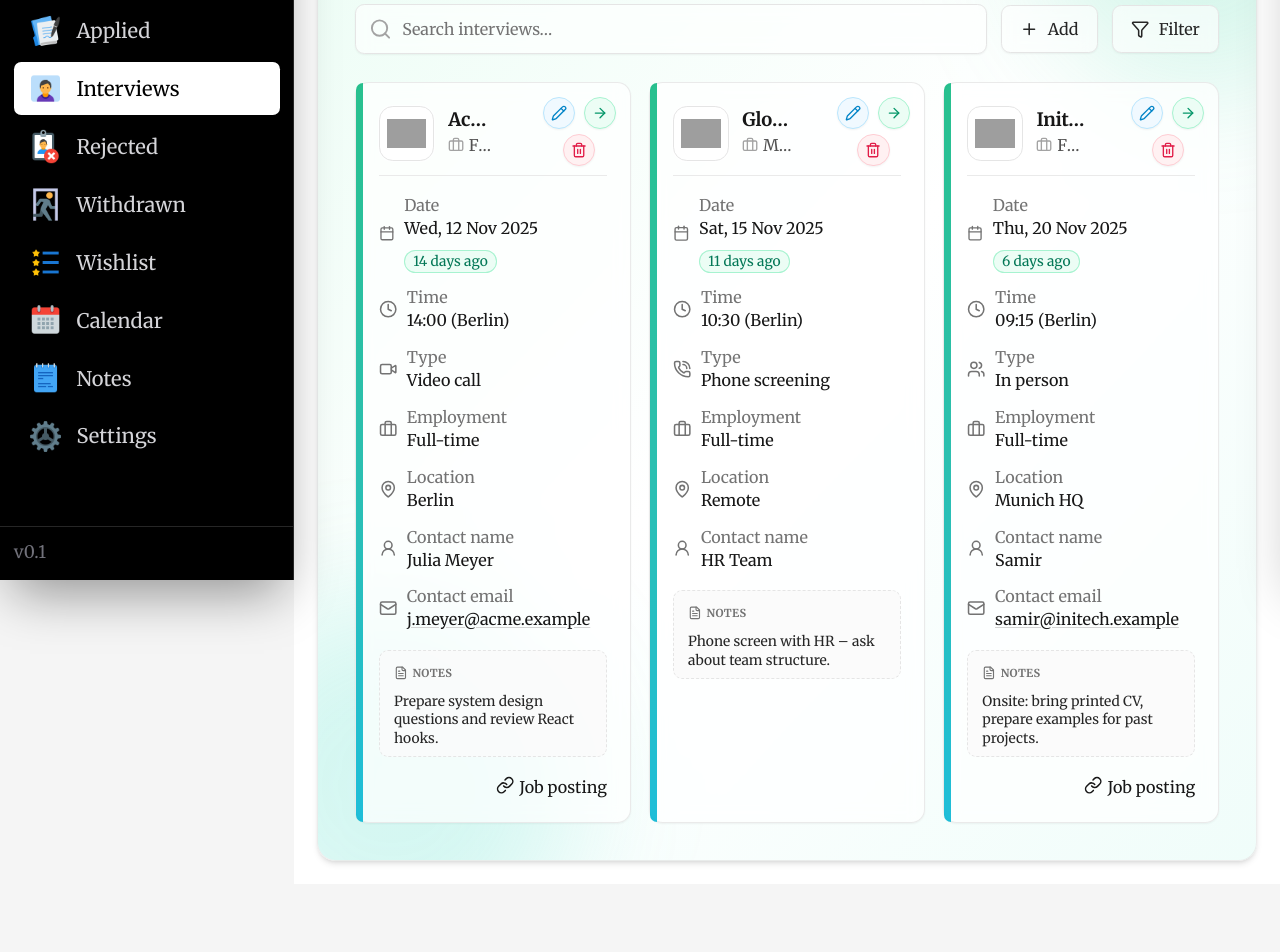
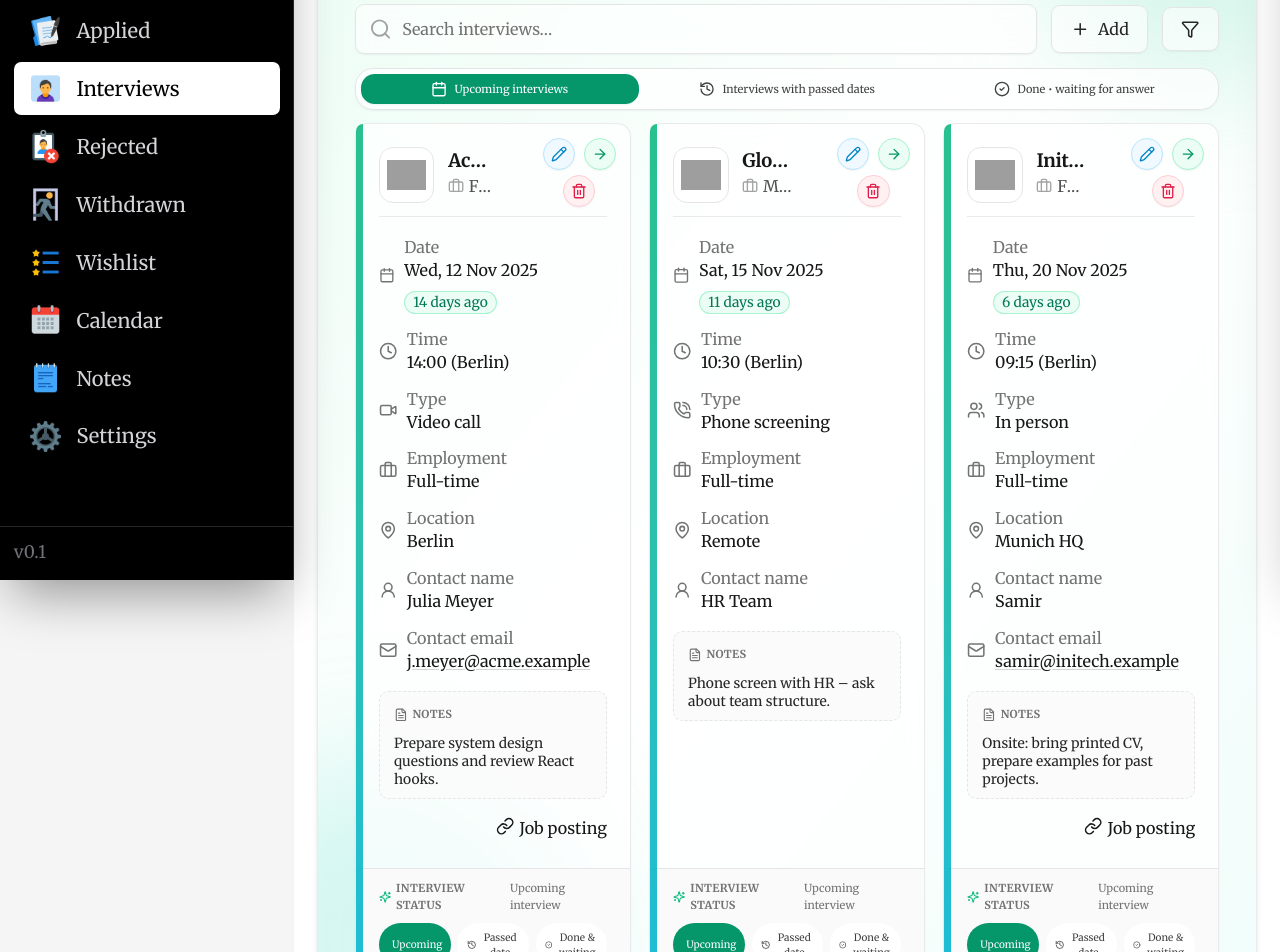
Before and after one commit to ThaerA7/applications_tracker, a Next.js app: page /interviews in a window 1280 px wide. Shown: the part 220-1172 px from the top of the page. Before the commit the page ends 1104 px from the top, so only its background shows below. Built offline with nearby package versions, Linux system fonts and the light colour scheme; grey boxes are pictures that could not be loaded.

Commit message:
added status for interviews

```diff
--- a/app/interviews/InterviewCard.tsx
+++ b/app/interviews/InterviewCard.tsx
@@ -17,20 +17,30 @@ import {
   Pencil,
   ArrowRight,
   FileText,
+  Sparkles,
+  History,
+  CheckCircle2,
 } from "lucide-react";
 import type { Interview } from "../../components/dialogs/ScheduleInterviewDialog";
 
+type InterviewStage = "upcoming" | "past" | "done";
+
+export type InterviewWithStage = Interview & {
+  stage: InterviewStage;
+};
+
 type InterviewCardProps = {
-  item: Interview;
+  item: InterviewWithStage;
   typeIcon: ComponentType<any>;
   typeLabel: string;
   date: string;
   time: string;
   countdownLabel: string | null;
   appliedLabel: string | null;
-  onEdit: (item: Interview) => void;
-  onMove: (item: Interview) => void;
-  onDelete: (item: Interview) => void;
+  onEdit: (item: InterviewWithStage) => void;
+  onMove: (item: InterviewWithStage) => void;
+  onDelete: (item: InterviewWithStage) => void;
+  onStageChange: (stage: InterviewStage) => void;
 };
 
 export default function InterviewCard({
@@ -44,19 +54,25 @@ export default function InterviewCard({
   onEdit,
   onMove,
   onDelete,
+  onStageChange,
 }: InterviewCardProps) {
+  const stage = item.stage;
+
   return (
     <article
       id={`interview-card-${item.id}`}
       className={[
-        "relative group rounded-xl border border-neutral-200/80 p-5 shadow-sm transition-all",
+        "relative group rounded-xl border border-neutral-200/80 shadow-sm transition-all",
         "bg-white/80 backdrop-blur supports-[backdrop-filter]:bg-white/70",
         "hover:-translate-y-0.5 hover:shadow-md",
         "before:absolute before:inset-y-0 before:left-0 before:w-1.5 before:rounded-l-xl",
         "before:bg-gradient-to-b before:from-emerald-500 before:via-teal-500 before:to-cyan-500",
         "before:opacity-90",
+        "flex h-full flex-col", // make card stretch + allow footer to stick to bottom
       ].join(" ")}
     >
+      {/* Inner padding container for main content */}
+      <div className="relative flex-1 p-5 pb-6">
         {/* Top-right actions: Edit + Move on top, Delete centered below */}
         <div className="absolute right-3 top-3 z-10 flex flex-col items-center gap-1">
           {/* Top row: Edit + Move */}
@@ -171,7 +187,9 @@ export default function InterviewCard({
             <TypeIcon className="h-4 w-4 text-neutral-500" aria-hidden="true" />
             <div className="flex flex-col">
               <dt className="text-neutral-500">Type</dt>
-            <dd className="font-medium text-neutral-900">{typeLabel || "-"}</dd>
+              <dd className="font-medium text-neutral-900">
+                {typeLabel || "-"}
+              </dd>
             </div>
           </div>
 
@@ -194,7 +212,10 @@ export default function InterviewCard({
           {/* Applied date + countup (only if we have appliedOn) */}
           {item.appliedOn && (
             <div className="flex items-center gap-2">
-            <Calendar className="h-4 w-4 text-neutral-500" aria-hidden="true" />
+              <Calendar
+                className="h-4 w-4 text-neutral-500"
+                aria-hidden="true"
+              />
               <div className="flex flex-col">
                 <dt className="text-neutral-500">Applied</dt>
                 <dd className="font-medium text-neutral-900 flex flex-wrap items-baseline gap-2">
@@ -215,7 +236,9 @@ export default function InterviewCard({
               <MapPin className="h-4 w-4 text-neutral-500" aria-hidden="true" />
               <div className="flex flex-col">
                 <dt className="text-neutral-500">Location</dt>
-              <dd className="font-medium text-neutral-900">{item.location}</dd>
+                <dd className="font-medium text-neutral-900">
+                  {item.location}
+                </dd>
               </div>
             </div>
           )}
@@ -297,6 +320,70 @@ export default function InterviewCard({
             </a>
           </div>
         )}
+      </div>
+
+      {/* Follow-up status toggle – full-width footer, edges aligned with card bottom edges */}
+      <div
+        className={[
+          "mt-auto border-t border-neutral-200 bg-neutral-50/95 px-5 py-2.5",
+          "-mb-px rounded-b-xl", // hug bottom radius of the card
+        ].join(" ")}
+      >
+        <div className="flex items-center justify-between gap-2">
+          <div className="inline-flex items-center gap-1 text-[11px] font-semibold uppercase tracking-wide text-neutral-500">
+            <Sparkles className="h-3 w-3 text-emerald-500" aria-hidden="true" />
+            <span>Interview status</span>
+          </div>
+          <span className="text-[11px] text-neutral-500">
+            {stage === "upcoming"
+              ? "Upcoming interview"
+              : stage === "past"
+              ? "Interview date has passed"
+              : "Done – waiting for an answer"}
+          </span>
+        </div>
+
+        <div
+          className="mt-2 grid grid-cols-3 gap-1.5"
+          role="tablist"
+          aria-label="Change interview status"
+        >
+          {(
+            [
+              ["upcoming", "Upcoming"] as const,
+              ["past", "Passed date"] as const,
+              ["done", "Done & waiting"] as const,
+            ] satisfies [InterviewStage, string][]
+          ).map(([key, label]) => {
+            const active = stage === key;
+            const Icon =
+              key === "upcoming"
+                ? Calendar
+                : key === "past"
+                ? History
+                : CheckCircle2;
+
+            return (
+              <button
+                key={key}
+                type="button"
+                onClick={() => onStageChange(key)}
+                className={[
+                  "flex items-center justify-center gap-1 rounded-full px-2 py-1.5 text-[11px] font-medium transition",
+                  active
+                    ? "bg-emerald-600 text-white shadow-sm"
+                    : "bg-white text-neutral-700 hover:bg-neutral-50",
+                ].join(" ")}
+                aria-pressed={active}
+                role="tab"
+              >
+                <Icon className="h-3 w-3" aria-hidden="true" />
+                <span className="text-[10px]">{label}</span>
+              </button>
+            );
+          })}
+        </div>
+      </div>
     </article>
   );
 }
--- a/app/interviews/page.tsx
+++ b/app/interviews/page.tsx
@@ -16,6 +16,8 @@ import {
   Video,
   Users,
   History,
+  Calendar,
+  CheckCircle2,
 } from "lucide-react";
 import Image from "next/image";
 import ScheduleInterviewDialog, {
@@ -25,7 +27,9 @@ import ScheduleInterviewDialog, {
 import MoveApplicationDialog from "../../components/dialogs/MoveApplicationDialog";
 import type { RejectionDetails } from "../../components/dialogs/MoveToRejectedDialog";
 import type { WithdrawnDetails } from "../../components/dialogs/MoveToWithdrawnDialog";
-import InterviewCard from "./InterviewCard";
+import InterviewCard, {
+  type InterviewWithStage,
+} from "./InterviewCard";
 import { animateCardExit } from "../../components/dialogs/cardExitAnimation";
 
 import ActivityLogSidebar, {
@@ -69,6 +73,8 @@ type WithdrawnRecord = {
   withdrawnReason?: WithdrawnDetails["reason"];
 };
 
+type InterviewStage = "upcoming" | "past" | "done";
+
 const INTERVIEW_TYPE_META: Record<
   InterviewType,
   { label: string; Icon: ComponentType<any> }
@@ -78,8 +84,34 @@ const INTERVIEW_TYPE_META: Record<
   "in-person": { label: "In person", Icon: Users },
 };
 
+const STAGE_FILTERS: {
+  id: InterviewStage;
+  label: string;
+  shortLabel: string;
+  icon: ComponentType<any>;
+}[] = [
+  {
+    id: "upcoming",
+    label: "Upcoming interviews",
+    shortLabel: "Upcoming",
+    icon: Calendar,
+  },
+  {
+    id: "past",
+    label: "Interviews with passed dates",
+    shortLabel: "Passed",
+    icon: History,
+  },
+  {
+    id: "done",
+    label: "Done • waiting for answer",
+    shortLabel: "Done",
+    icon: CheckCircle2,
+  },
+];
+
 // Initial demo data (used only if localStorage is empty)
-const DEMO_INTERVIEWS: Interview[] = [
+const DEMO_INTERVIEWS: InterviewWithStage[] = [
   {
     id: "1",
     company: "Acme Corp",
@@ -92,6 +124,7 @@ const DEMO_INTERVIEWS: Interview[] = [
     logoUrl: "/logos/acme.svg",
     employmentType: "Full-time",
     notes: "Prepare system design questions and review React hooks.",
+    stage: "upcoming",
   },
   {
     id: "2",
@@ -104,6 +137,7 @@ const DEMO_INTERVIEWS: Interview[] = [
     logoUrl: "/logos/globex.png",
     employmentType: "Full-time",
     notes: "Phone screen with HR – ask about team structure.",
+    stage: "upcoming",
   },
   {
     id: "3",
@@ -117,6 +151,7 @@ const DEMO_INTERVIEWS: Interview[] = [
     logoUrl: "/logos/initech.svg",
     employmentType: "Full-time",
     notes: "Onsite: bring printed CV, prepare examples for past projects.",
+    stage: "upcoming",
   },
 ];
 
@@ -284,31 +319,53 @@ function appendWithdrawnActivity(entry: ActivityItem) {
   }
 }
 
+function inferStageFromDate(iso: string | undefined | null): InterviewStage {
+  if (!iso) return "upcoming";
+  const timeMs = Date.parse(iso);
+  if (Number.isNaN(timeMs)) return "upcoming";
+  return timeMs < Date.now() ? "past" : "upcoming";
+}
+
+function ensureInterviewStage(
+  interview: Interview | InterviewWithStage
+): InterviewWithStage {
+  const withAnyStage = interview as InterviewWithStage;
+  if (withAnyStage.stage) {
+    return withAnyStage;
+  }
+  return {
+    ...interview,
+    stage: inferStageFromDate((interview as Interview).date),
+  };
+}
+
 // --- Component ---
 
 export default function InterviewsPage() {
   const [query, setQuery] = useState("");
-  const [items, setItems] = useState<Interview[]>(DEMO_INTERVIEWS);
+  const [items, setItems] = useState<InterviewWithStage[]>(DEMO_INTERVIEWS);
+  const [stageFilter, setStageFilter] = useState<InterviewStage>("upcoming");
 
   const [dialogOpen, setDialogOpen] = useState(false);
   const [dialogApplication, setDialogApplication] =
     useState<ApplicationLike>(null);
-  const [editingInterview, setEditingInterview] = useState<Interview | null>(
-    null
-  );
+  const [editingInterview, setEditingInterview] =
+    useState<InterviewWithStage | null>(null);
 
   // For countdown / countup, only on client to avoid hydration issues
   const [now, setNow] = useState<number | null>(null);
 
   // Delete confirmation dialog target
-  const [deleteTarget, setDeleteTarget] = useState<Interview | null>(null);
+  const [deleteTarget, setDeleteTarget] = useState<InterviewWithStage | null>(
+    null
+  );
 
   // Move dialog state (reusing MoveApplicationDialog)
   const [moveDialogOpen, setMoveDialogOpen] = useState(false);
   const [moveDialogApplication, setMoveDialogApplication] =
     useState<MoveDialogApplication>(null);
   const [moveTargetInterview, setMoveTargetInterview] =
-    useState<Interview | null>(null);
+    useState<InterviewWithStage | null>(null);
 
   // Activity log state for interviews
   const [activityOpen, setActivityOpen] = useState(false);
@@ -317,7 +374,7 @@ export default function InterviewsPage() {
   // Helper to log interview activity (also persists to localStorage)
   const logActivity = (
     type: ActivityType,
-    interview: Interview | null,
+    interview: InterviewWithStage | null,
     extras?: Partial<ActivityItem>
   ) => {
     if (!interview) return;
@@ -375,7 +432,10 @@ export default function InterviewsPage() {
       if (raw) {
         const parsed = JSON.parse(raw);
         if (Array.isArray(parsed)) {
-          setItems(parsed);
+          const withStages: InterviewWithStage[] = parsed.map((item: any) =>
+            ensureInterviewStage(item as Interview)
+          );
+          setItems(withStages);
         } else {
           setItems(DEMO_INTERVIEWS);
         }
@@ -412,7 +472,7 @@ export default function InterviewsPage() {
     setDialogOpen(true);
   };
 
-  const handleEdit = (item: Interview) => {
+  const handleEdit = (item: InterviewWithStage) => {
     const app: ApplicationLike = {
       id: item.id,
       company: item.company,
@@ -435,7 +495,7 @@ export default function InterviewsPage() {
     setDialogOpen(true);
   };
 
-  const handleMove = (item: Interview) => {
+  const handleMove = (item: InterviewWithStage) => {
     const app: MoveDialogApplication = {
       id: item.id,
       company: item.company,
@@ -463,7 +523,7 @@ export default function InterviewsPage() {
     setMoveTargetInterview(null);
   };
 
-  const openDeleteDialog = (item: Interview) => {
+  const openDeleteDialog = (item: InterviewWithStage) => {
     setDeleteTarget(item);
   };
 
@@ -510,16 +570,20 @@ export default function InterviewsPage() {
   };
 
   const handleInterviewCreated = (created: Interview) => {
+    const createdWithStage: InterviewWithStage = editingInterview
+      ? { ...created, stage: editingInterview.stage }
+      : ensureInterviewStage(created);
+
     setItems((prev) => {
-      let next: Interview[];
+      let next: InterviewWithStage[];
       if (editingInterview) {
         // Replace existing interview by id
         next = prev.map((item) =>
-          item.id === editingInterview.id ? created : item
+          item.id === editingInterview.id ? createdWithStage : item
         );
       } else {
         // Add new interview
-        next = [...prev, created];
+        next = [...prev, createdWithStage];
       }
 
       if (typeof window !== "undefined") {
@@ -538,11 +602,11 @@ export default function InterviewsPage() {
 
     // activity
     if (editingInterview) {
-      logActivity("edited", created, {
+      logActivity("edited", createdWithStage, {
         note: "Interview updated",
       });
     } else {
-      logActivity("added", created, {
+      logActivity("added", createdWithStage, {
         note: "Interview scheduled",
       });
     }
@@ -550,6 +614,39 @@ export default function InterviewsPage() {
     setDialogOpen(false);
     setEditingInterview(null);
     setDialogApplication(null);
+  };
+
+  const handleStageChange = (interviewId: string, newStage: InterviewStage) => {
+    setItems((prev) => {
+      const next = prev.map((item) =>
+        item.id === interviewId ? { ...item, stage: newStage } : item
+      );
+
+      if (typeof window !== "undefined") {
+        try {
+          window.localStorage.setItem(
+            INTERVIEWS_STORAGE_KEY,
+            JSON.stringify(next)
+          );
+        } catch (err) {
+          console.error("Failed to persist interviews after stage change", err);
+        }
+      }
+
+      const target = next.find((item) => item.id === interviewId) || null;
+      if (target) {
+        logActivity("edited", target, {
+          note:
+            newStage === "done"
+              ? "Marked as done – waiting for answer"
+              : newStage === "past"
+              ? "Marked as interview with passed date"
+              : "Marked as upcoming interview",
+        });
+      }
+
+      return next;
+    });
   };
 
   const handleMoveToRejectedFromInterviews = (details: RejectionDetails) => {
@@ -739,8 +836,12 @@ export default function InterviewsPage() {
 
   const filtered = useMemo(() => {
     const q = query.toLowerCase().trim();
-    if (!q) return items;
-    return items.filter((i) =>
+
+    const byStage = items.filter((i) => i.stage === stageFilter);
+
+    if (!q) return byStage;
+
+    return byStage.filter((i) =>
       [
         i.company,
         i.role,
@@ -756,7 +857,7 @@ export default function InterviewsPage() {
         .filter(Boolean)
         .some((v) => String(v).toLowerCase().includes(q))
     );
-  }, [query, items]);
+  }, [query, items, stageFilter]);
 
   // Formatting + status styles for MoveApplicationDialog
   const fmtDate = (date: string) => date;
@@ -766,6 +867,8 @@ export default function InterviewsPage() {
     }
     return "bg-neutral-50 text-neutral-700 border border-neutral-200";
   };
+
+  const hasItemsInCurrentStage = items.some((i) => i.stage === stageFilter);
 
   return (
     <>
@@ -953,12 +1056,47 @@ export default function InterviewsPage() {
             ].join(" ")}
           >
             <Filter className="h-4 w-4" aria-hidden="true" />
-            Filter
           </button>
         </div>
 
+        {/* Stage view toggle – full width, same container width as cards */}
+        <div className="mt-3 w-full">
+          <div
+            className={[
+              "grid grid-cols-3 gap-2 rounded-2xl border border-neutral-200 bg-white/80 p-1",
+              "shadow-sm backdrop-blur supports-[backdrop-filter]:bg-white/70",
+            ].join(" ")}
+            role="tablist"
+            aria-label="Filter interviews by status"
+          >
+            {STAGE_FILTERS.map((option) => {
+              const active = stageFilter === option.id;
+              const Icon = option.icon;
+              return (
+                <button
+                  key={option.id}
+                  type="button"
+                  onClick={() => setStageFilter(option.id)}
+                  className={[
+                    "flex items-center justify-center gap-1.5 rounded-xl px-3 py-1.5 text-[11px] font-medium transition",
+                    active
+                      ? "bg-emerald-600 text-white shadow-sm"
+                      : "text-neutral-700 hover:bg-neutral-50",
+                  ].join(" ")}
+                  aria-pressed={active}
+                  role="tab"
+                >
+                  <Icon className="h-3.5 w-3.5" aria-hidden="true" />
+                  <span className="hidden sm:inline">{option.label}</span>
+                  <span className="sm:hidden">{option.shortLabel}</span>
+                </button>
+              );
+            })}
+          </div>
+        </div>
+
         {/* Grid */}
-        <div className="mt-6 grid gap-4 sm:grid-cols-2 lg:grid-cols-3">
+        <div className="mt-3 grid gap-4 sm:grid-cols-2 lg:grid-cols-3">
           {filtered.map((item) => {
             const { date, time } = formatDateTime(item.date);
             const { label: typeLabel, Icon: TypeIcon } =
@@ -979,6 +1117,9 @@ export default function InterviewsPage() {
                 onEdit={handleEdit}
                 onMove={handleMove}
                 onDelete={openDeleteDialog}
+                onStageChange={(newStage) =>
+                  handleStageChange(item.id, newStage)
+                }
               />
             );
           })}
@@ -987,19 +1128,25 @@ export default function InterviewsPage() {
             <div className="col-span-full flex flex-col items-center justify-center rounded-xl border border-dashed border-neutral-300 bg-white/70 p-10 text-center backdrop-blur">
               <div className="mb-2 text-5xl">📅</div>
 
-              {items.length === 0 ? (
+              {!hasItemsInCurrentStage ? (
                 <>
                   <p className="text-sm text-neutral-700">
-                    You don&apos;t have any interviews yet.
+                    You don&apos;t have any{" "}
+                    {stageFilter === "upcoming"
+                      ? "upcoming interviews"
+                      : stageFilter === "past"
+                      ? "interviews with passed dates"
+                      : "interviews marked as done and waiting for an answer"}
+                    .
                   </p>
                   <p className="mt-1 text-xs text-neutral-500">
                     Click <span className="font-medium">Add</span> to schedule
-                    your first interview.
+                    your next interview.
                   </p>
                 </>
               ) : (
                 <p className="text-sm text-neutral-700">
-                  No interviews match your search.
+                  No interviews match your search in this view.
                 </p>
               )}
             </div>
```
Lines whose indentation alone changed are shown as unchanged.
